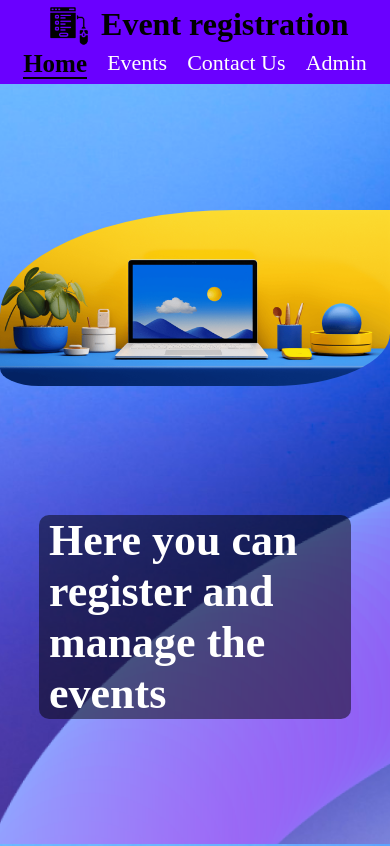
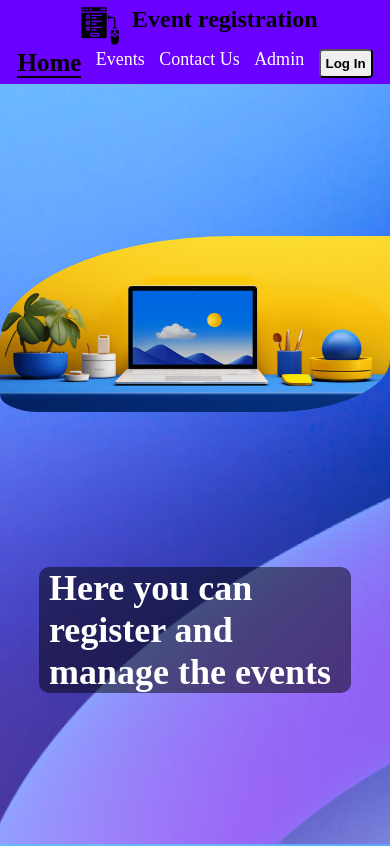
Before and after one commit to vikeshkumar100/eventReg, a React (Vite) app: page / in a window 390 px wide. Shown: the top 846 px of the page. Built offline with nearby package versions, Linux system fonts and the light colour scheme; no server answers.

Commit message:
add - auth system

```diff
--- a/package.json
+++ b/package.json
@@ -10,6 +10,7 @@
     "preview": "vite preview"
   },
   "dependencies": {
+    "@auth0/auth0-react": "^2.2.4",
     "@emailjs/browser": "^4.4.1",
     "firebase": "^10.13.1",
     "react": "^18.3.1",
--- a/src/components/Card/Card.jsx
+++ b/src/components/Card/Card.jsx
@@ -1,17 +1,23 @@
 import React from 'react';
 import './card.css';
+import { useAuth0 } from "@auth0/auth0-react";
 
 const Card = ({ name, date, time, location, onClick, onDragStart }) => {
+    const { isAuthenticated,user } = useAuth0();
     const handleClick = () => {
-        const userName = prompt("Enter your name:");
-        const regno = prompt("Enter your registration number:");
+        if(isAuthenticated)
+        {
+            const userName = user.name;
+            const regno = prompt("Enter your registration number:");
 
-        if (userName && regno) {
-            onClick(userName, regno);  // Pass userName and regno to the parent handler
-        } else {
-            alert("Registration failed. Please enter valid details.");
+            if (userName && regno) {
+                onClick(userName, regno);  // Pass userName and regno to the parent handler
+            } else {
+                alert("Registration failed. Please enter valid details.");
+            }
+        }else{
+            alert("Login is required")};
         }
-    };
 
     const handleDragStart = (e) => {
         // Store the ID or relevant data in the dataTransfer object
--- a/src/components/Header/Header.jsx
+++ b/src/components/Header/Header.jsx
@@ -2,7 +2,9 @@ import React from 'react'
 import './header.css'
 import img from '../../assets/registration-form.png'
 import { NavLink} from 'react-router-dom'
+import { useAuth0 } from "@auth0/auth0-react";
 const Header = () => {
+  const { loginWithRedirect,logout, isAuthenticated,user,isLoading } = useAuth0();
   return (
       <>
         <div className="navbar">
@@ -24,6 +26,13 @@ const Header = () => {
                     <li>
                       <NavLink to='/admin' className={({isActive})=>`${isActive ? "active" : "notActive"}`}>Admin</NavLink>
                     </li>
+                    <li>
+                      {isAuthenticated?(<div>
+                        <span className='uname'>{user.name}  </span>
+                        <button className='authbtn' onClick={() => logout({ logoutParams: { returnTo: window.location.origin } })}>Log Out</button>
+                      </div>):
+                      (<button className='authbtn' onClick={() => loginWithRedirect()}>Log In</button>)}
+                    </li>
                   </ul>
               </div>
         </div>
--- a/src/components/Header/header.css
+++ b/src/components/Header/header.css
@@ -41,11 +41,19 @@
 .notActive:hover{
     color:rgb(38, 0, 91);
 }
+.authbtn{
+    padding: 5px;
+    font-weight: bold;
+    border-radius: 10%;
+}
 
 @media only screen and (max-width: 800px){
     .navbar{
         flex-flow: column wrap;
         padding: 3px;
+    }
+    .left-head h1{
+        font-size: 24px;
     }
     .left-head>img{
         height: 40px;
@@ -55,4 +63,13 @@
         width: 100%;
         justify-content: space-between;
     }
+    .right-head>ul{
+        display: flex;
+        list-style: none;
+        font-size: 18px;
+        justify-content: space-evenly;
+    }
+    .uname{
+        display: none;
+    }
 }
--- a/src/components/Home/home.css
+++ b/src/components/Home/home.css
@@ -49,7 +49,7 @@ a{
 }
 .text{
     min-width: 80vw;
-    font-size: 22px;
+    font-size: 18px;
 }
 .text:hover{
     border-radius: 30px;
--- a/src/main.jsx
+++ b/src/main.jsx
@@ -1,6 +1,6 @@
-import { StrictMode } from 'react'
 import { createRoot } from 'react-dom/client'
 import { createBrowserRouter, createRoutesFromElements, Route, RouterProvider } from 'react-router-dom'
+import { Auth0Provider } from '@auth0/auth0-react';
 import Layout from './Layout'
 import Events from './components/Eventss/Events'
 import Admin from './components/Admin/Admin'
@@ -19,7 +19,13 @@ const router=createBrowserRouter(
   )
 )
 createRoot(document.getElementById('root')).render(
-  <StrictMode>
+  <Auth0Provider
+    domain={import.meta.env.VITE_Auth_Domain}
+    clientId={import.meta.env.VITE_Auth_ClientId}
+    authorizationParams={{
+      redirect_uri: window.location.origin
+    }}
+  >
     <RouterProvider router={router} />
-  </StrictMode>,
+  </Auth0Provider>,
 )
```
Also changed, not shown: 1 other file (tests, documents, lock files or other folders).
